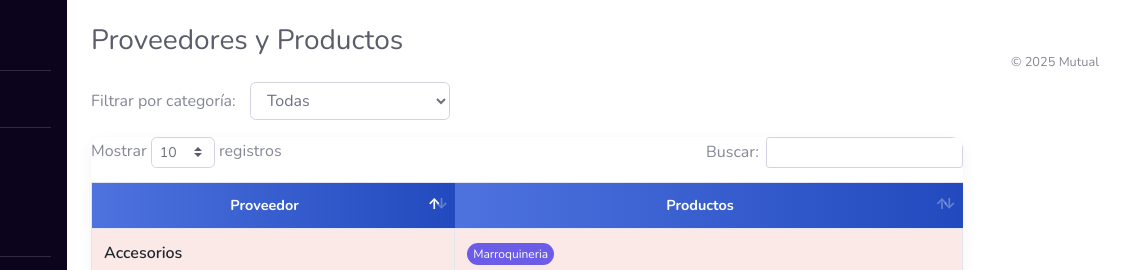
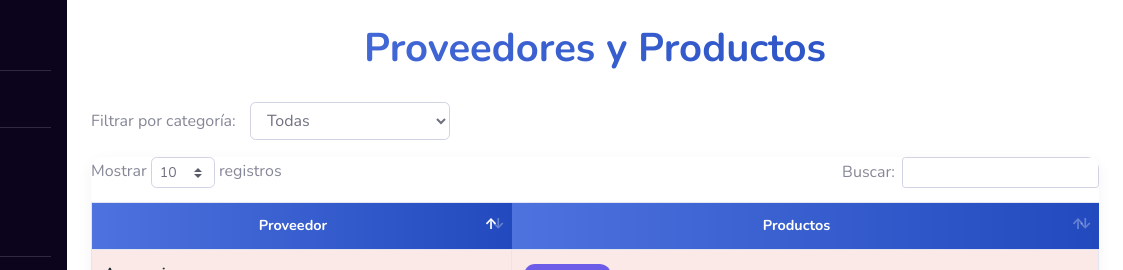
Before and after one commit to gomedie1974/informemutual, a plain HTML site: page proveedores.html in a window 1280 px wide. Shown: the top 270 px of the page, 157-1280 px from the left. Drawn offline with nearby package versions, Linux system fonts and the light colour scheme.

Commit message:
cambio prov

```diff
--- a/proveedores.html
+++ b/proveedores.html
@@ -110,6 +110,22 @@
             background-color: #4e73df;
             border-radius: 3px;
         }
+        .page-title {
+            font-family: 'Nunito', sans-serif;
+            font-size: 2.5rem;
+            font-weight: 700;
+            background: linear-gradient(90deg, #4e73df, #224abe);
+
+            /* soporte estándar */
+            background-clip: text;
+            -webkit-background-clip: text; /* Safari y Chrome */
+            -webkit-text-fill-color: transparent; /* hace transparente el texto para mostrar el degradé */
+            color: transparent; /* fallback estándar */
+
+            text-align: center;
+            margin-bottom: 30px;
+        }
+
     </style>
 </head>
 
@@ -190,10 +206,9 @@
         <!-- End of Sidebar -->
 
 
-
         <!-- Contenido principal -->
         <div class="container-fluid mt-4">
-            <h1 class="h3 mb-4 text-gray-800">Proveedores y Productos</h1>
+            <h1 class="page-title">Proveedores y Productos</h1>
 
             <!-- Filtro categoría -->
             <div class="mb-3">
@@ -211,7 +226,7 @@
                 </select>
             </div>
 
-            <div class="table-responsive">
+            <div class="table-responsive mb-4">
                 <table id="proveedoresTable" class="table table-bordered">
                     <thead>
                         <tr>
@@ -298,14 +313,7 @@
         </div>
         <!-- End Contenido principal -->
 
-        <!-- Footer -->
-        <footer class="sticky-footer bg-white mt-4">
-            <div class="container my-auto">
-                <div class="copyright text-center my-auto">
-                    <span>© 2025 Mutual</span>
-                </div>
-            </div>
-        </footer>
+
     </div>
     <!-- End Page Wrapper -->
 
```
